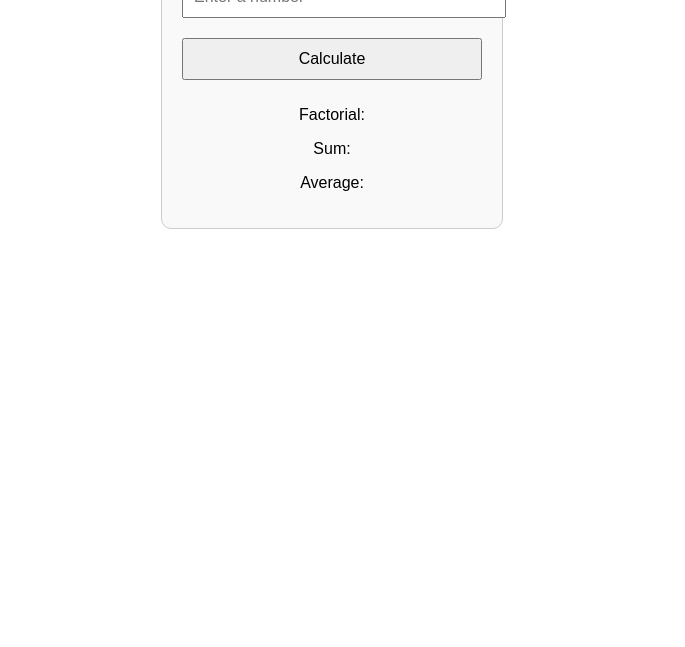
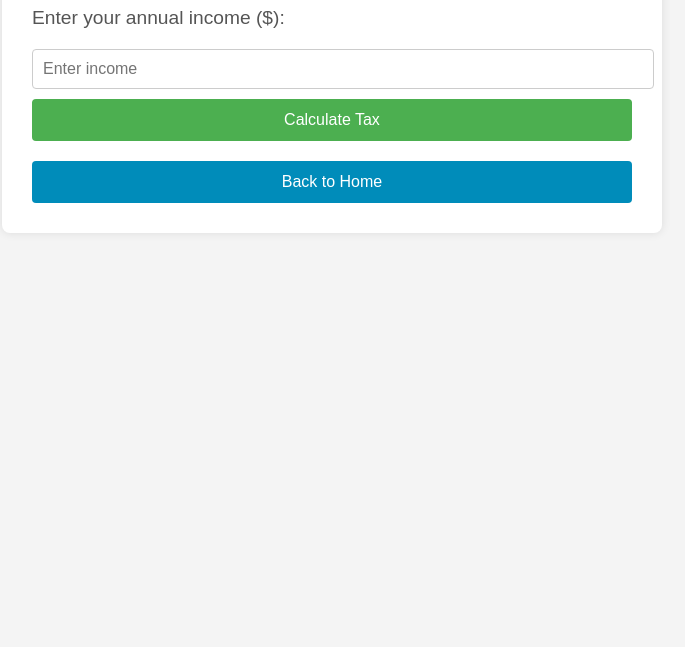
Before and after one commit to Immanuel-Jude/ITC-Assignment, a plain HTML site: page Factorial.html in a window 1280 px wide. Shown: the part 153-800 px from the top of the page, without its empty margins (308-993 px from the left). Drawn offline with Linux system fonts and the light colour scheme.

Commit message:
Update Factorial.html

```diff
--- a/Factorial.html
+++ b/Factorial.html
@@ -1,78 +1,117 @@
 <!DOCTYPE html>
-<html>
+<html lang="en">
 <head>
-    <title>Factorial, Sum, and Average Calculator</title>
+    <meta charset="UTF-8">
+    <meta name="viewport" content="width=device-width, initial-scale=1.0">
+    <title>Income Tax Calculator</title>
     <style>
         body {
             font-family: Arial, sans-serif;
-            margin: 20px;
+            margin: 0;
+            padding: 0;
+            background-color: #f4f4f4;
+        }
+        .container {
+            max-width: 600px;
+            margin: 50px auto;
+            background-color: white;
+            padding: 30px;
+            border-radius: 8px;
+            box-shadow: 0 0 10px rgba(0, 0, 0, 0.1);
+        }
+        h1 {
             text-align: center;
+            color: #333;
         }
-        .calculator {
-            margin: 20px auto;
-            width: 300px;
-            padding: 20px;
+        label {
+            font-size: 1.2em;
+            margin-bottom: 10px;
+            display: block;
+            color: #555;
+        }
+        input[type="number"] {
+            width: 100%;
+            padding: 10px;
+            margin: 10px 0;
             border: 1px solid #ccc;
-            border-radius: 10px;
+            border-radius: 4px;
+            font-size: 1em;
+        }
+        .btn {
+            background-color: #4CAF50;
+            color: white;
+            padding: 12px 20px;
+            font-size: 1em;
+            border: none;
+            border-radius: 4px;
+            cursor: pointer;
+            width: 100%;
+        }
+        .btn:hover {
+            background-color: #45a049;
+        }
+        .result {
+            font-size: 1.2em;
+            margin-top: 20px;
+            padding: 10px;
             background-color: #f9f9f9;
+            border: 1px solid #ddd;
+            text-align: center;
+            color: #333;
         }
-        input, button {
-            margin: 10px 0;
-            padding: 10px;
+        .home-btn {
+            background-color: #008CBA;
+            margin-top: 20px;
             width: 100%;
-            font-size: 16px;
+        }
+        .home-btn:hover {
+            background-color: #007b8a;
         }
     </style>
 </head>
 <body>
-    <h1>Factorial, Sum, and Average Calculator</h1>
-    <div class="calculator">
-        <label for="number">Enter a Number (N):</label>
-        <input type="number" id="number" placeholder="Enter a number">
-        <button onclick="calculateResults()">Calculate</button>
 
-        <p id="factorial-result">Factorial: </p>
-        <p id="sum-result">Sum: </p>
-        <p id="average-result">Average: </p>
+<div class="container">
+    <h1>Income Tax Calculator</h1>
+    <label for="income">Enter your annual income ($):</label>
+    <input type="number" id="income" placeholder="Enter income" required>
+
+    <button class="btn" onclick="calculateTax()">Calculate Tax</button>
+
+    <div class="result" id="taxResult" style="display: none;"></div>
+
+    <button class="btn home-btn" onclick="goHome()">Back to Home</button>
 </div>
 
 <script>
-        function calculateResults() {
-            const n = parseInt(document.getElementById("number").value);
+    function calculateTax() {
+        var income = document.getElementById("income").value;
+        var tax = 0;
 
-            if (isNaN(n) || n <= 0) {
-                document.getElementById("factorial-result").innerText = "Factorial: Please enter a positive integer.";
-                document.getElementById("sum-result").innerText = "Sum: Please enter a positive integer.";
-                document.getElementById("average-result").innerText = "Average: Please enter a positive integer.";
+        if (income <= 0) {
+            alert("Please enter a valid income");
             return;
         }
 
-            // Factorial using while loop
-            let factorial = 1;
-            let i = 1;
-            while (i <= n) {
-                factorial *= i;
-                i++;
+        // Basic tax calculation logic
+        if (income <= 50000) {
+            tax = income * 0.1; // 10% tax rate
+        } else if (income <= 100000) {
+            tax = 5000 + (income - 50000) * 0.2; // 20% tax for income above 50k
+        } else {
+            tax = 15000 + (income - 100000) * 0.3; // 30% tax for income above 100k
         }
-            document.getElementById("factorial-result").innerText = `Factorial: ${factorial}`;
 
-            // Sum using do-while loop
-            let sum = 0;
-            let j = 1;
-            do {
-                sum += j;
-                j++;
-            } while (j <= n);
-            document.getElementById("sum-result").innerText = `Sum: ${sum}`;
+        // Display the result
+        var taxResult = document.getElementById("taxResult");
+        taxResult.style.display = "block";
+        taxResult.innerHTML = "Your tax liability is: $" + tax.toFixed(2);
+    }
 
-            // Average using for loop
-            let total = 0;
-            for (let k = 1; k <= n; k++) {
-                total += k;
-            }
-            const average = total / n;
-            document.getElementById("average-result").innerText = `Average: ${average.toFixed(2)}`;
+    function goHome() {
+        window.location.href = "https://www.w3schools.com";
     }
 </script>
+
 </body>
 </html>
```
Lines whose indentation alone changed are shown as unchanged.
